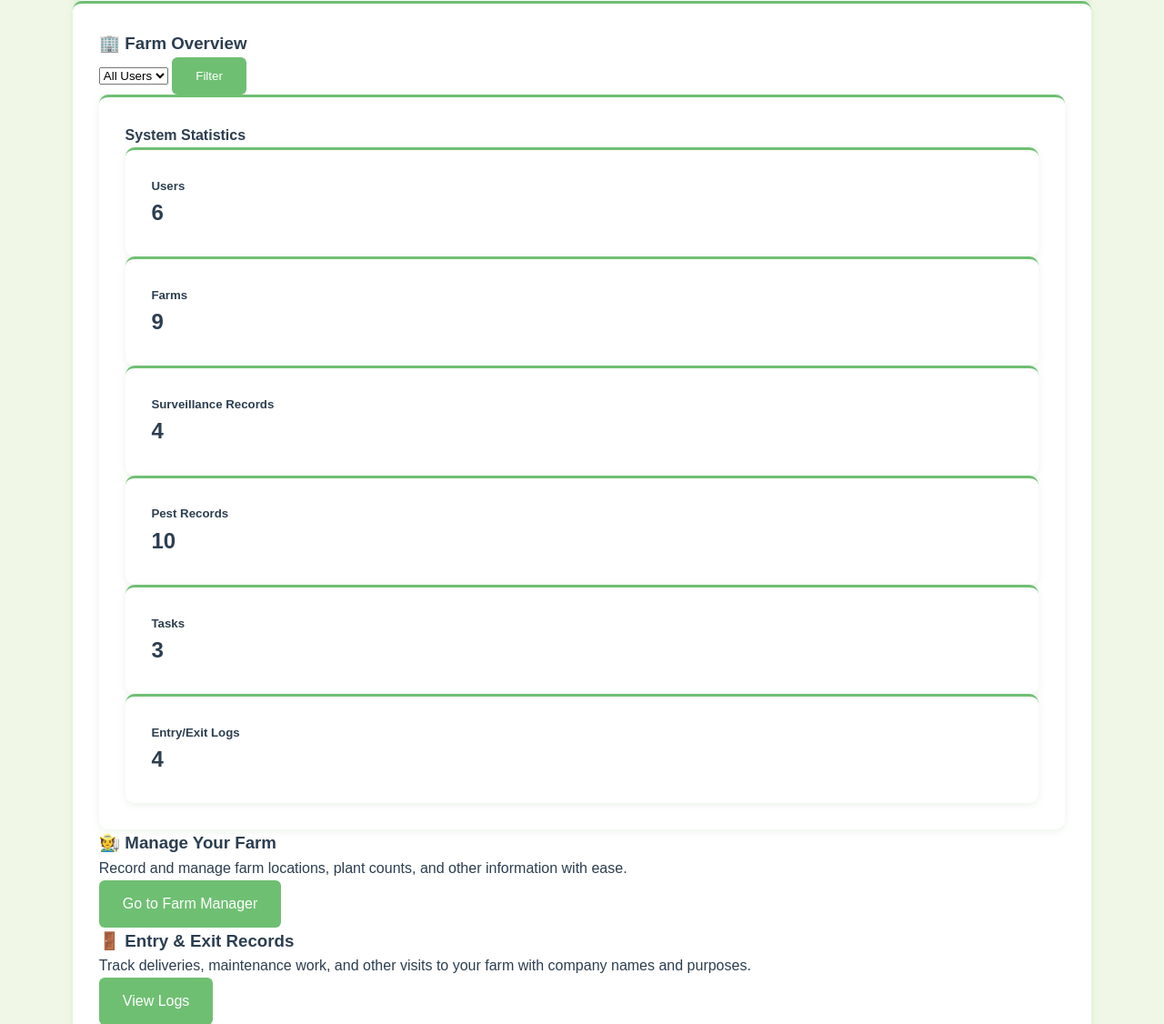
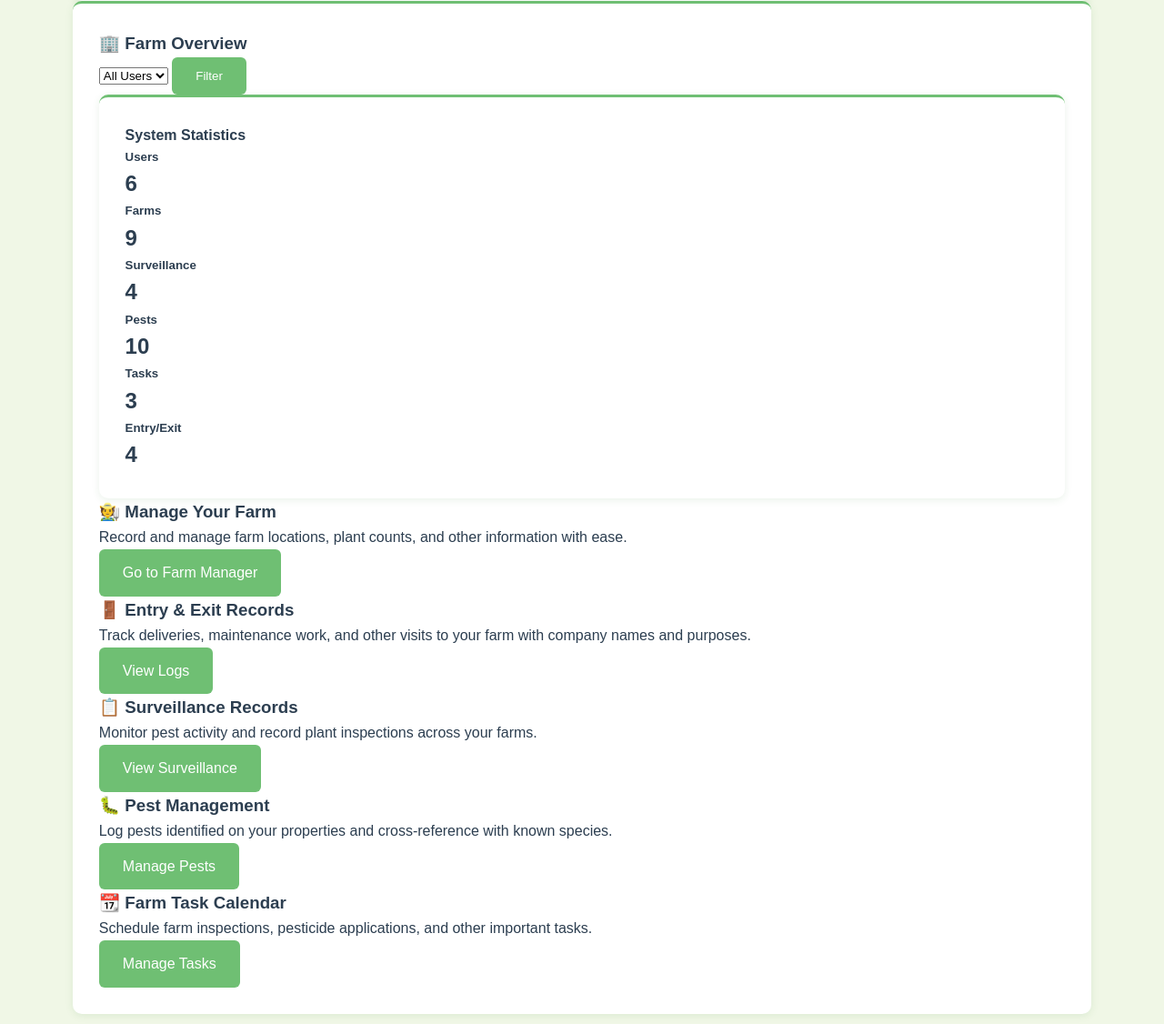
Before and after one commit to erripetalas/MangoMonitoring, a Django app: page /myfarms/profile/ in a window 1280 px wide. Shown: the part 412-1538 px from the top of the page at 91% size. Run offline with Django 5.2, Linux system fonts and the light colour scheme; a user stored in the database is signed in; data comes from the database, SQL or seed files in the repository; both versions use the stored data as it was after the commit.

Commit message:
Update: - Fixed filtering issue when in superuser account

```diff
--- a/App2/templates/App2/profile.html
+++ b/App2/templates/App2/profile.html
@@ -44,60 +44,52 @@
           <button type="submit" class="btn btn-primary">Filter</button>
         </form>
       </div>
-
         <!-- Admin Statistics -->
       <div class="card mb-3">
         <div class="card-header bg-primary text-white">
           <h4 class="mb-0">System Statistics</h4>
         </div>
         <div class="card-body">
-          <div class="row">
-            <div class="col-md-4 mb-3">
-              <div class="card bg-light">
-                <div class="card-body text-center">
+          <div class="d-flex flex-wrap justify-content-between">
+            <div class="stat-box text-center mx-2 mb-2" style="flex: 1; min-width: 150px;">
               <h5>Users</h5>
+              <div class="bg-light p-2 rounded">
                 <h2>{{ total_users }}</h2>
               </div>
             </div>
-            </div>
-            <div class="col-md-4 mb-3">
-              <div class="card bg-light">
-                <div class="card-body text-center">
+
+            <div class="stat-box text-center mx-2 mb-2" style="flex: 1; min-width: 150px;">
               <h5>Farms</h5>
+              <div class="bg-light p-2 rounded">
                 <h2>{{ total_farms }}</h2>
               </div>
             </div>
-            </div>
-            <div class="col-md-4 mb-3">
-              <div class="card bg-light">
-                <div class="card-body text-center">
-                  <h5>Surveillance Records</h5>
+
+            <div class="stat-box text-center mx-2 mb-2" style="flex: 1; min-width: 150px;">
+              <h5>Surveillance</h5>
+              <div class="bg-light p-2 rounded">
                 <h2>{{ total_surveillance }}</h2>
               </div>
             </div>
-            </div>
-            <div class="col-md-4 mb-3">
-              <div class="card bg-light">
-                <div class="card-body text-center">
-                  <h5>Pest Records</h5>
+
+            <div class="stat-box text-center mx-2 mb-2" style="flex: 1; min-width: 150px;">
+              <h5>Pests</h5>
+              <div class="bg-light p-2 rounded">
                 <h2>{{ total_pests }}</h2>
               </div>
             </div>
-            </div>
-            <div class="col-md-4 mb-3">
-              <div class="card bg-light">
-                <div class="card-body text-center">
+
+            <div class="stat-box text-center mx-2 mb-2" style="flex: 1; min-width: 150px;">
               <h5>Tasks</h5>
+              <div class="bg-light p-2 rounded">
                 <h2>{{ total_tasks }}</h2>
               </div>
             </div>
-            </div>
-            <div class="col-md-4 mb-3">
-              <div class="card bg-light">
-                <div class="card-body text-center">
-                  <h5>Entry/Exit Logs</h5>
+
+            <div class="stat-box text-center mx-2 mb-2" style="flex: 1; min-width: 150px;">
+              <h5>Entry/Exit</h5>
+              <div class="bg-light p-2 rounded">
                 <h2>{{ total_entries }}</h2>
-                </div>
               </div>
             </div>
           </div>
--- a/App2/views.py
+++ b/App2/views.py
@@ -61,21 +61,67 @@ def profile_view(request):
             farms = Farm.objects.all()
 
         # Count total farms
-        farms_count = farms.count()
-          # Create context for superuser view
-        context = {
-            'is_superuser': True,
-            'farms': farms,
-            'farms_count': farms_count,
-            'users': User.objects.all(),
-            'current_user_filter': user_filter,
-            'total_users': User.objects.count(),
-            'total_farms': Farm.objects.count(),
-            'total_surveillance': Surveillance.objects.count(),
-            'total_pests': Pest.objects.count(),
-            'total_tasks': Task.objects.count(),
-            'total_entries': EntryExitLog.objects.count()
-        }
+        farms_count = farms.count()        # Create context for superuser view with filtered stats
+        if user_filter != 'all':
+            # Get filtered statistics based on the selected user
+            try:
+                selected_user_id = int(user_filter)
+                selected_user = User.objects.get(id=selected_user_id)
+
+                # Get all farms for this user
+                user_farms = Farm.objects.filter(owner=selected_user)
+                farm_ids = user_farms.values_list('id', flat=True)
+
+                # Count statistics specific to this user
+                user_farms_count = user_farms.count()
+                user_surveillance_count = Surveillance.objects.filter(farm__owner=selected_user).count()
+                user_pests_count = Pest.objects.filter(created_by=selected_user).count()
+                user_tasks_count = Task.objects.filter(farm__owner=selected_user).count()
+                user_entries_count = EntryExitLog.objects.filter(farm__in=farm_ids).count()
+
+                context = {
+                    'is_superuser': True,
+                    'farms': farms,
+                    'farms_count': farms_count,
+                    'users': User.objects.all(),
+                    'current_user_filter': user_filter,
+                    'total_users': 1,  # Just the selected user
+                    'total_farms': user_farms_count,
+                    'total_surveillance': user_surveillance_count,
+                    'total_pests': user_pests_count,
+                    'total_tasks': user_tasks_count,
+                    'total_entries': user_entries_count
+                }
+            except (ValueError, TypeError, User.DoesNotExist):
+                # Fallback to showing all statistics
+                context = {
+                    'is_superuser': True,
+                    'farms': farms,
+                    'farms_count': farms_count,
+                    'users': User.objects.all(),
+                    'current_user_filter': user_filter,
+                    'total_users': User.objects.count(),
+                    'total_farms': Farm.objects.count(),
+                    'total_surveillance': Surveillance.objects.count(),
+                    'total_pests': Pest.objects.count(),
+                    'total_tasks': Task.objects.count(),
+                    'total_entries': EntryExitLog.objects.count()
+                }
+        else:
+            # Show all system statistics
+            context = {
+                'is_superuser': True,
+                'farms': farms,
+                'farms_count': farms_count,
+                'users': User.objects.all(),
+                'current_user_filter': user_filter,
+                'total_users': User.objects.count(),
+                'total_farms': Farm.objects.count(),
+                'total_surveillance': Surveillance.objects.count(),
+                'total_pests': Pest.objects.count(),
+                'total_tasks': Task.objects.count(),
+                'total_entries': EntryExitLog.objects.count()
+            }
     else:
         # Regular user view - show only their farms
         farms = request.user.farms.all()
```
Also changed, not shown: db.sqlite3. Lines whose indentation alone changed are shown as unchanged.
